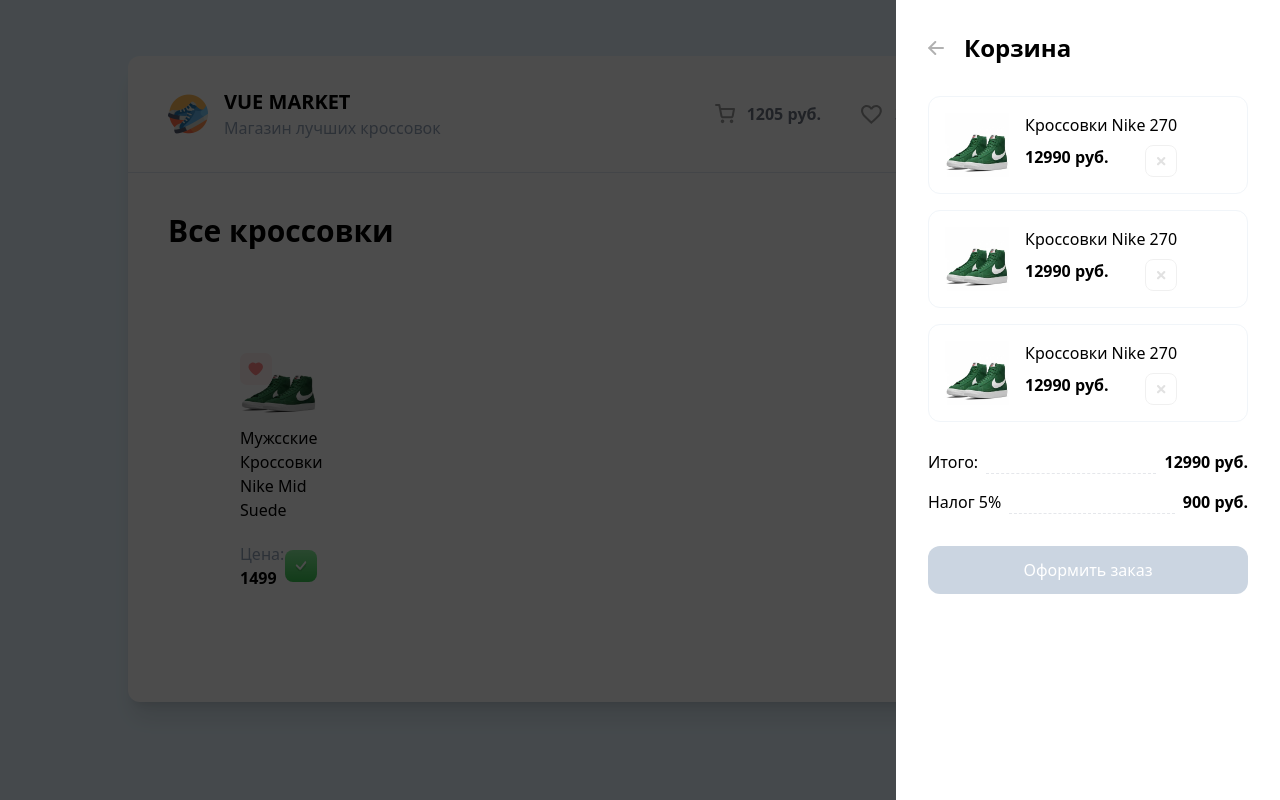
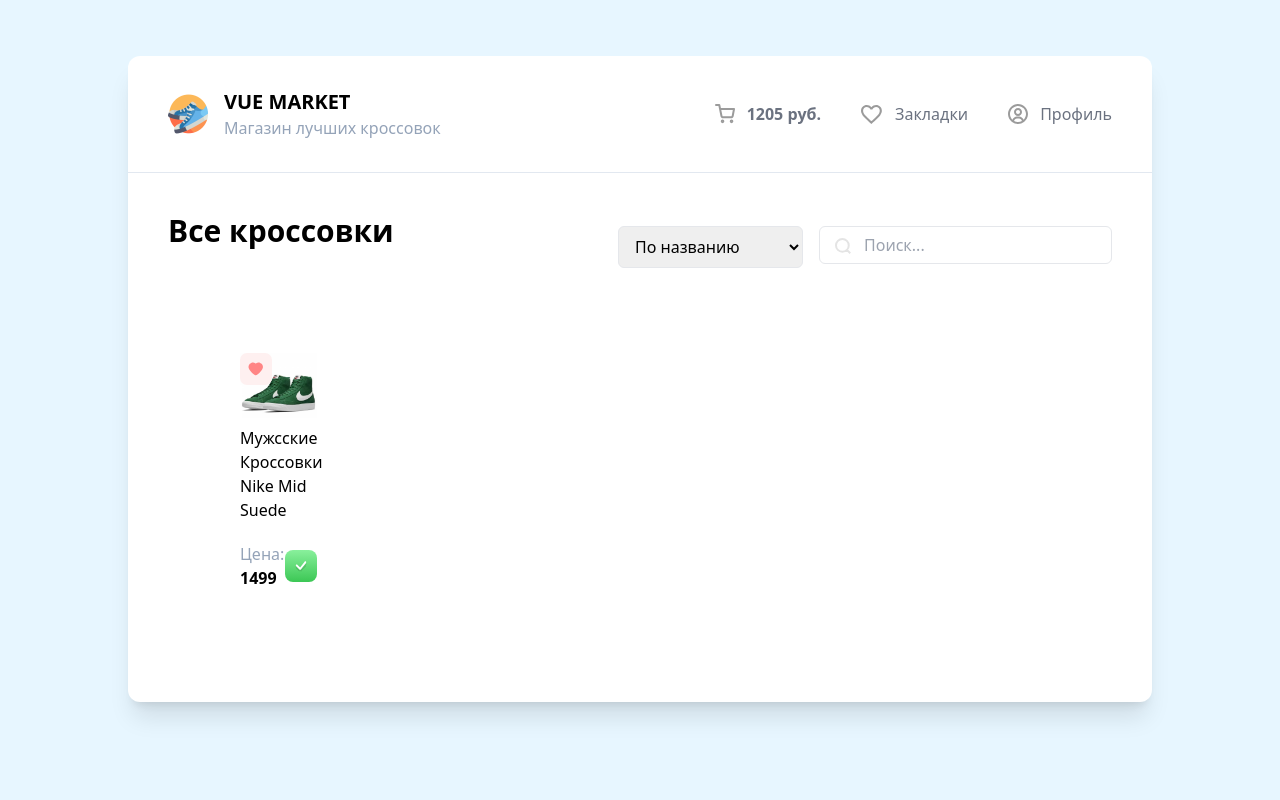
Before and after one commit to redman1922/Vue-Market, a Vue app: page / in a window 1280 px wide. Built offline with nearby package versions, Linux system fonts and the light colour scheme.

Commit message:
Search + filters

```diff
--- a/src/App.vue
+++ b/src/App.vue
@@ -6,14 +6,29 @@
 </script>
 
 <template>
-  <Drawer />
+  <!--  <Drawer />-->
   <div
     class='bg-white w-4/5 m-auto rounded-xl shadow-xl mt-14'
   >
     <Header />
     <div class='p-10'>
-      <h2 class='text-3xl font-bold mb-8'>Все кроссовки</h2>
+      <div class='flex justify-between items-center'>
+        <h2 class='text-3xl font-bold mb-8'>Все кроссовки</h2>
 
+        <div class='flex gap-4'>
+          <select class='py-2 px-3 border rounded-md outline-none'>
+            <option>По названию</option>
+            <option>По цене (дешево)</option>
+            <option>По цене (дорого)</option>
+          </select>
+
+          <div class='relative'>
+            <img class='absolute left-4 top-3' src='/search.svg' alt='search'>
+            <input class='border rounded-md py-1.5 pl-11 pr-4 outline-none focus:border-gray-400' type='text'
+                   placeholder='Поиск...' />
+          </div>
+        </div>
+      </div>
       <CardList />
     </div>
   </div>
```
